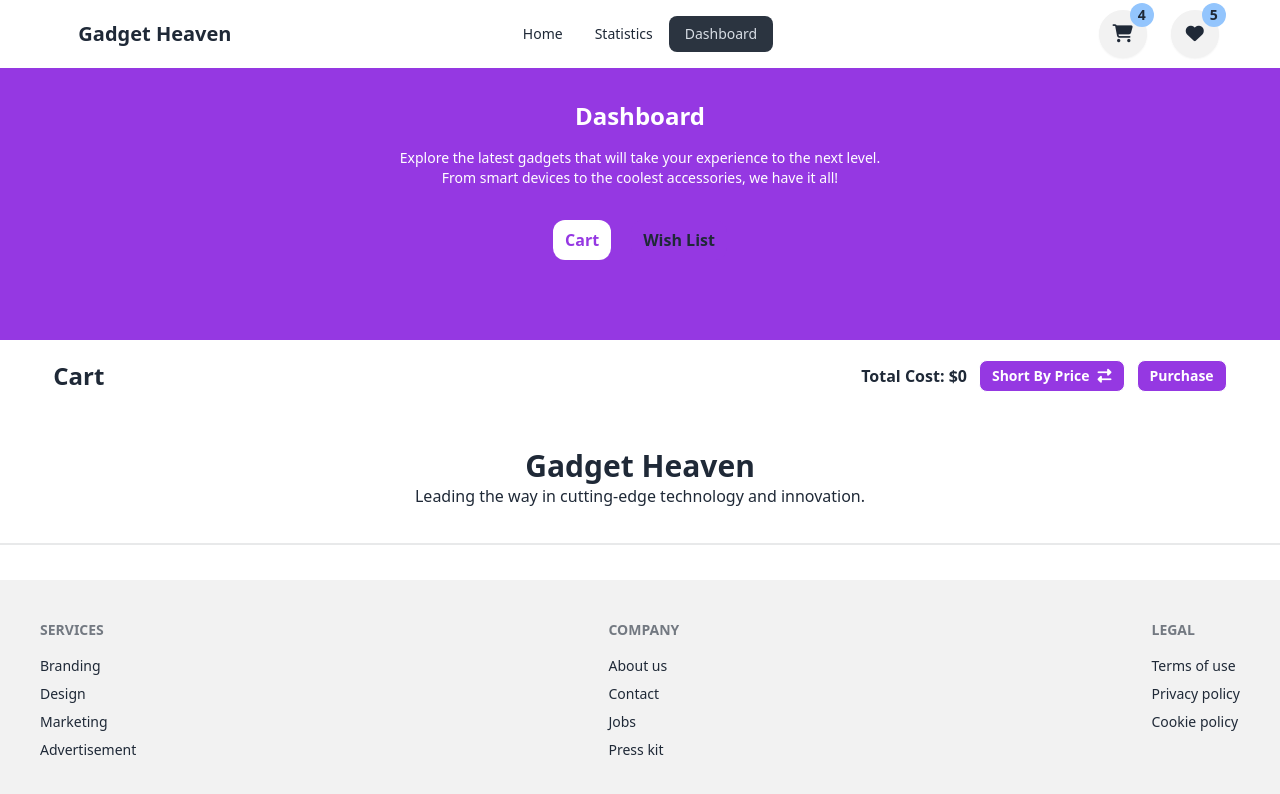
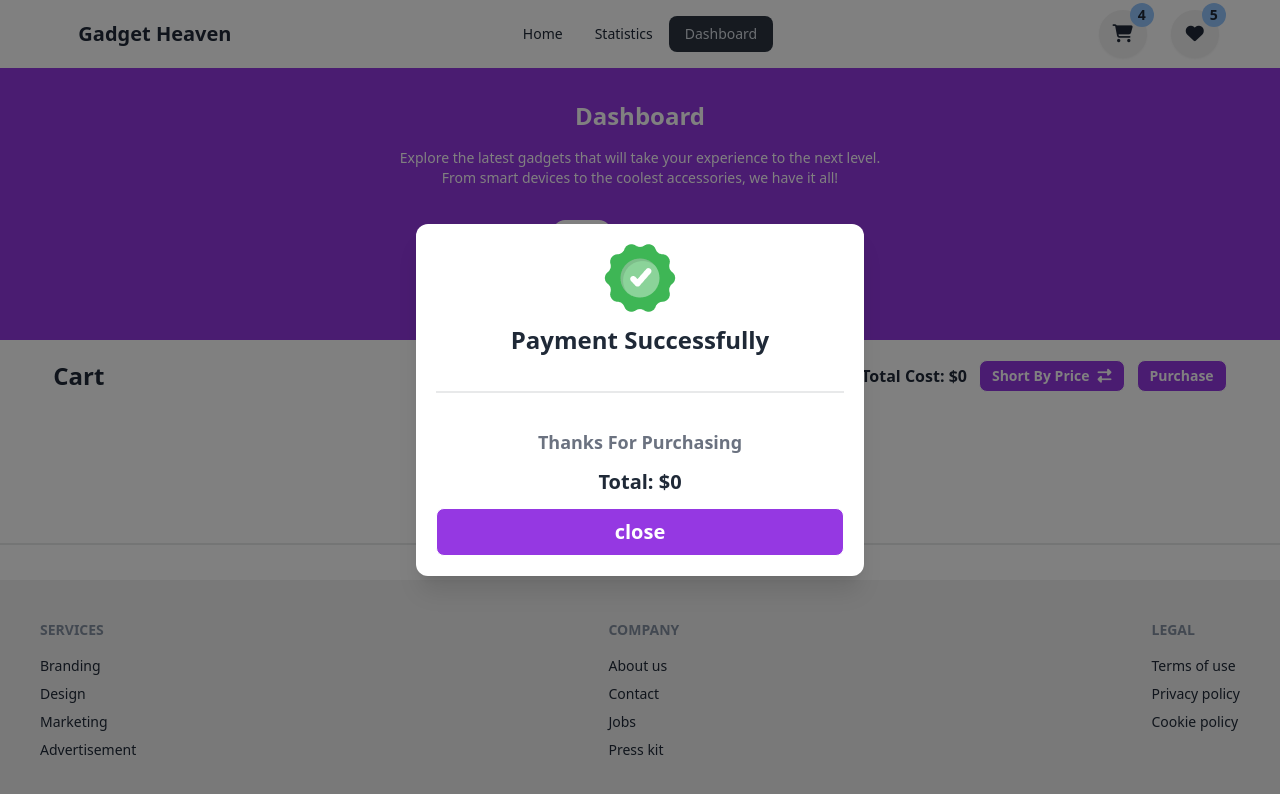
Before and after one commit to programming-hero-web-course-4/b10a8-gadget-heaven-ammar-bin-quddus, a React (Vite) app: page /dashboard in a window 1280 px wide. Both pictures are taken after a click on the button "Purchase". Shown: the top 794 px of the page. Built offline with nearby package versions, Linux system fonts and the light colour scheme.

Commit message:
show modal complete and work on reset

```diff
--- a/src/components/CartList.jsx
+++ b/src/components/CartList.jsx
@@ -1,5 +1,8 @@
 import React, { useEffect, useState } from "react";
-import { addToStoredProductList, getProductList } from "../utilities/addToStorage";
+import {
+  addToStoredProductList,
+  getProductList,
+} from "../utilities/addToStorage";
 import { useLoaderData } from "react-router-dom";
 import ShowCart from "./ShowCart";
 
@@ -10,31 +13,44 @@ const CartList = () => {
   const cartListData = getProductList();
   //console.log(cartListData)
 
-  const [sortCart, setSortCart] = useState([]);
+  const filteredCartData = allData.filter((data) =>
+    cartListData.includes(data.product_id)
+  );
+  //console.log(filteredCartData)
 
-  const [totalPrice, setTotalPrice] = useState(0)
+  const [cart, setCart] = useState([]);
+
+  const totalPrice = filteredCartData.reduce(
+    (cost, product) => cost + product.price,
+    0
+  );
 
   useEffect(() => {
-    const filteredCartData = allData.filter((data) =>
-      cartListData.includes(data.product_id)
-    );
-    //console.log(filteredCartData)
-
-    setSortCart(filteredCartData);
-
+    setCart(filteredCartData);
   }, []);
 
-
   const handleSortCart = () => {
-    const sortedCartData = [...sortCart].sort((a, b) => b.price - a.price);
+    const sortedCartData = [...cart].sort((a, b) => b.price - a.price);
     console.log(sortedCartData);
 
-    setSortCart(sortedCartData);
+    setCart(sortedCartData);
   };
 
+  const [isPurchase, setIsPurchase] = useState(false);
+
+  console.log(isPurchase)
+
+  const handlePurchase = () => {
+    setIsPurchase(true);
+  };
+
+  const handleCloseModal = () => {
+    setIsPurchase(!isPurchase);
+    setCart([]);
+  };
 
   return (
-    <div className="w-11/12 mx-auto">
+    <div className="w-11/12 mx-auto relative">
       <div className="flex justify-between items-center">
         <p className="text-2xl font-bold">Cart</p>
         <div className="flex justify-center items-center gap-3">
@@ -45,15 +61,42 @@ const CartList = () => {
           >
             Short By Price <i className="fa-solid fa-right-left"></i>
           </button>
-          <button className="btn btn-sm btn-outline bg-[#9538E2] text-white">
+          <button
+            onClick={handlePurchase}
+            className="btn btn-sm btn-outline bg-[#9538E2] text-white"
+          >
             Purchase
           </button>
         </div>
       </div>
       <div className="w-full flex flex-col justify-center items-center gap-4 mt-6">
-        {sortCart.map((data) => (
+        {cart.map((data) => (
           <ShowCart key={data.product_id} data={data} />
         ))}
+      </div>
+
+      <div
+        className={`fixed ${
+          !isPurchase ? "hidden" : ""
+        } top-0 right-0 w-full h-screen backdrop-brightness-50`}
+      >
+        <div className="flex justify-center items-center w-full h-full">
+          <div className="lg:w-[35%] rounded-xl p-5 bg-white shadow-xl flex flex-col justify-center items-center gap-3">
+            <img src="../public/images/Group.png" alt="group" />
+            <p className="text-2xl font-bold">Payment Successfully</p>
+            <div className="divider"></div>
+            <p className="text-lg font-semibold text-gray-500">
+              Thanks For Purchasing
+            </p>
+            <p className="text-xl font-semibold">Total: ${totalPrice}</p>
+            <button
+              onClick={handleCloseModal}
+              className="w-full btn text-white text-xl btn-outline bg-[#9538E2]"
+            >
+              close
+            </button>
+          </div>
+        </div>
       </div>
     </div>
   );
--- a/src/main.jsx
+++ b/src/main.jsx
@@ -1,11 +1,26 @@
-import { StrictMode } from 'react'
-import { createRoot } from 'react-dom/client'
-import './index.css'
+import { StrictMode } from "react";
+import { createRoot } from "react-dom/client";
+import "./index.css";
 import { RouterProvider } from "react-router-dom";
-import router from './routes/Router.jsx';
+import router from "./routes/Router.jsx";
+import { ToastContainer } from "react-toastify";
+import "react-toastify/dist/ReactToastify.css";
 
-createRoot(document.getElementById('root')).render(
+createRoot(document.getElementById("root")).render(
   <StrictMode>
     <RouterProvider router={router} />
-  </StrictMode>,
-)
+    <ToastContainer
+      position="top-center"
+      autoClose={3000}
+      hideProgressBar={false}
+      newestOnTop={false}
+      closeOnClick
+      rtl={false}
+      pauseOnFocusLoss
+      draggable
+      pauseOnHover
+      theme="light"
+      transition:Bounce
+    />
+  </StrictMode>
+);
--- a/src/utilities/addToStorage.js
+++ b/src/utilities/addToStorage.js
@@ -1,3 +1,5 @@
+import { toast } from "react-toastify";
+
 const getProductList = () => {
   const storedListStr = localStorage.getItem("product-list");
 
@@ -25,12 +27,13 @@ const addToStoredProductList = (id) => {
   const storedList = getProductList();
 
   if (storedList.includes(id)) {
-    alert("already exist");
+    toast.error("already exist");
   } else {
     storedList.push(id);
 
     const storedListStr = JSON.stringify(storedList);
     localStorage.setItem("product-list", storedListStr);
+    toast.success("Product added to cart")
   }
 };
 
@@ -38,12 +41,13 @@ const addToStoredWishList = (id) => {
   const storedList = getWishList();
 
   if (storedList.includes(id)) {
-    alert("already exist");
+    toast.error("already exist");
   } else {
     storedList.push(id);
 
     const storedListStr = JSON.stringify(storedList);
     localStorage.setItem("wish-list", storedListStr);
+    toast.success("Product added to wish list")
   }
 };
 
```
Also changed, not shown: src/components/GadgetDetails.jsx (+23 -15 lines).
